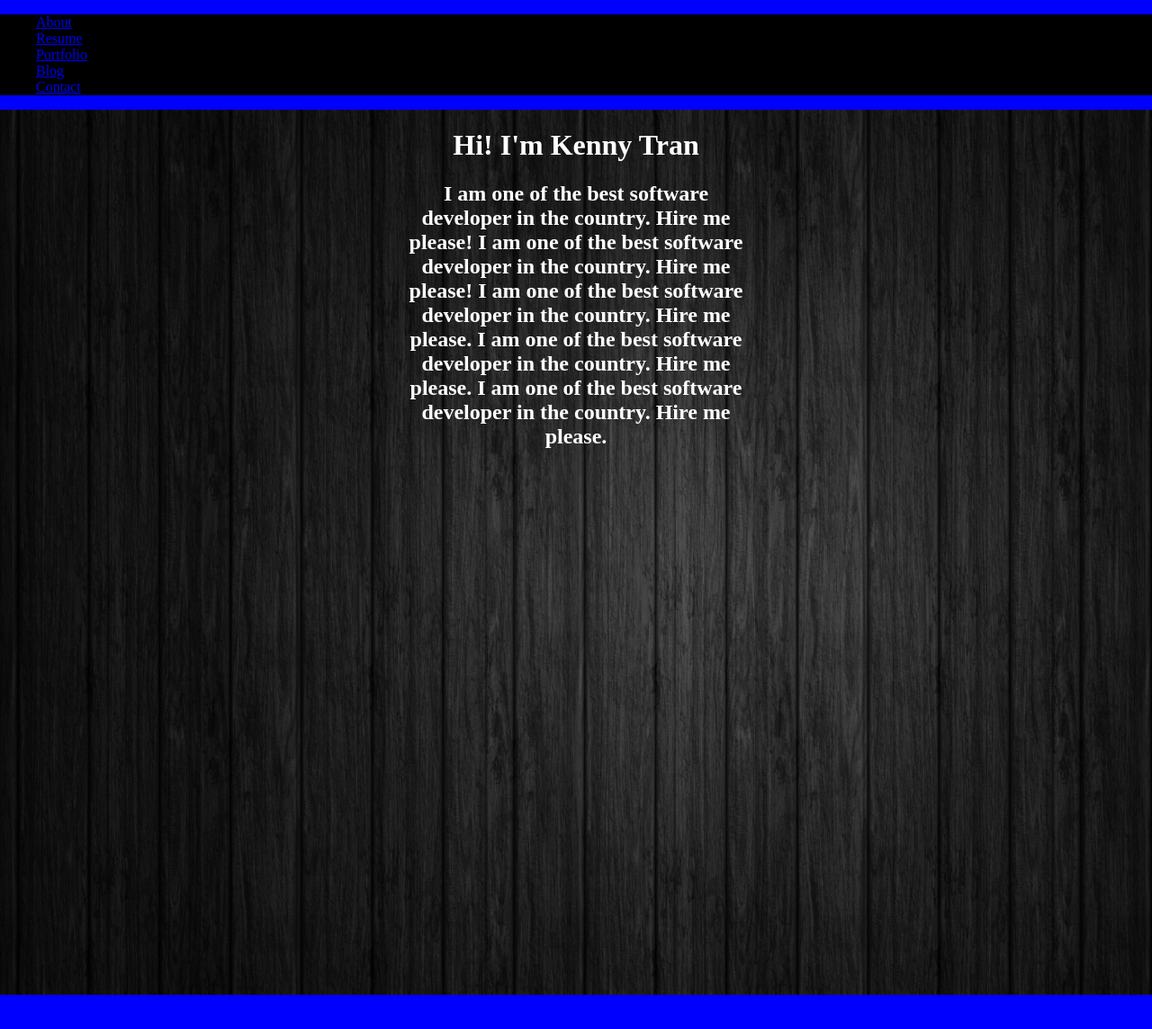
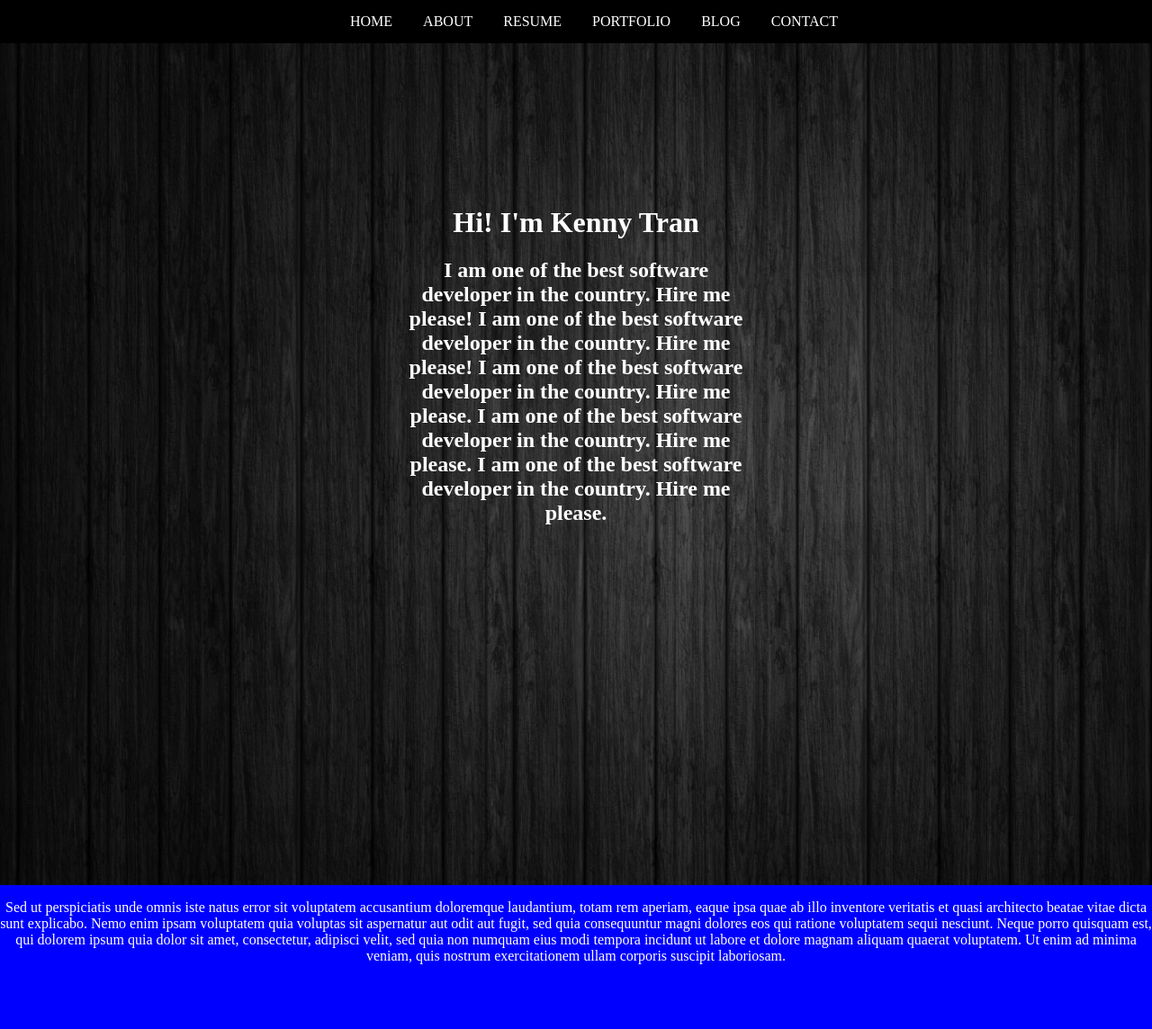
Before and after one commit to seafoodboy/-seafoodboy.github.io-, a plain HTML site: page index.html in a window 1280 px wide. Shown: the whole page at 90% size. Before the commit the page ends 1106 px from the top, so only its background shows below. Drawn offline with Linux system fonts and the light colour scheme; files that its build step writes are made by us from their sources; files whose address does not match are found by name.

Commit message:
Add files via upload

```diff
--- a/index.html
+++ b/index.html
@@ -1,25 +1,29 @@
 <!DOCTYPE html>
-<html>
+<html lang="en">
 <head>
   <title>Kenny's Website</title>
-    <link rel="stylesheet" href="style.css">
+  <link rel="stylesheet" href="/css/style.css">
+  <script src="js/javascript.js"></script>
 </head>
 
 <body>
-    <nav>
-      <ul class="topnav">
-        <li><a href="#About">About</a></li>
-        <li><a href="#Resume">Resume</a></li>
-        <li><a href="#Portfolio">Portfolio</a></li>
-        <li><a href="#Blog">Blog</a></li>
-        <li><a href="#Contact">Contact</a></li>
+
+<!----------Header----------->
+
+<header id="home">
+  <nav class="navBanner">
+    <ul class="topNavBar">
+      <li><a class="smoothscroll" href="#home">Home</a></li>
+      <li><a class="smoothscroll" href="#about">About</a></li>
+      <li><a class="smoothscroll" href="#resume">Resume</a></li>
+      <li><a class="smoothscroll" href="#portfolio">Portfolio</a></li>
+      <li><a class="smoothscroll" href="#blog">Blog</a></li>
+      <li><a class="smoothscroll" href="#contact">Contact</a></li>
     </ul>
    </nav>
 
-
-    <header>
-       <div class="middleHead">
-         <div class="wrapText">
+    <div class="rowBanner">
+      <div class="bannerText">
         <h1 class="mainHeader">Hi! I'm Kenny Tran</h1>
         <h2 class="mainDescript">I am one of the best software developer in the country. Hire me please! I am one of the best software developer in the country. Hire me please! I am one of the best software developer in the country. Hire me please. I am one of the best software developer in the country. Hire me please. I am one of the best software developer in the country. Hire me please.</h2>
       </div>
@@ -27,14 +31,20 @@
 </header>
 
 
-
-
-
-
-
-
-
-
+  <!----------About----------->
+<section id="about">
+  <div class="aboutMePage">
+    <div class="aboutMeDescript">
+      <p>Sed ut perspiciatis unde omnis iste natus error sit voluptatem accusantium doloremque laudantium, totam rem aperiam,
+      eaque ipsa quae ab illo inventore veritatis et quasi architecto beatae vitae dicta sunt explicabo. Nemo enim ipsam
+      voluptatem quia voluptas sit aspernatur aut odit aut fugit, sed quia consequuntur magni dolores eos qui ratione
+      voluptatem sequi nesciunt. Neque porro quisquam est, qui dolorem ipsum quia dolor sit amet, consectetur, adipisci velit,
+      sed quia non numquam eius modi tempora incidunt ut labore et dolore magnam aliquam quaerat voluptatem.
+      Ut enim ad minima veniam, quis nostrum exercitationem ullam corporis suscipit laboriosam.
+      </p>
+     </div>
+  </div>
+</section>
 
 
   </body>
```
Lines whose indentation alone changed are shown as unchanged.
